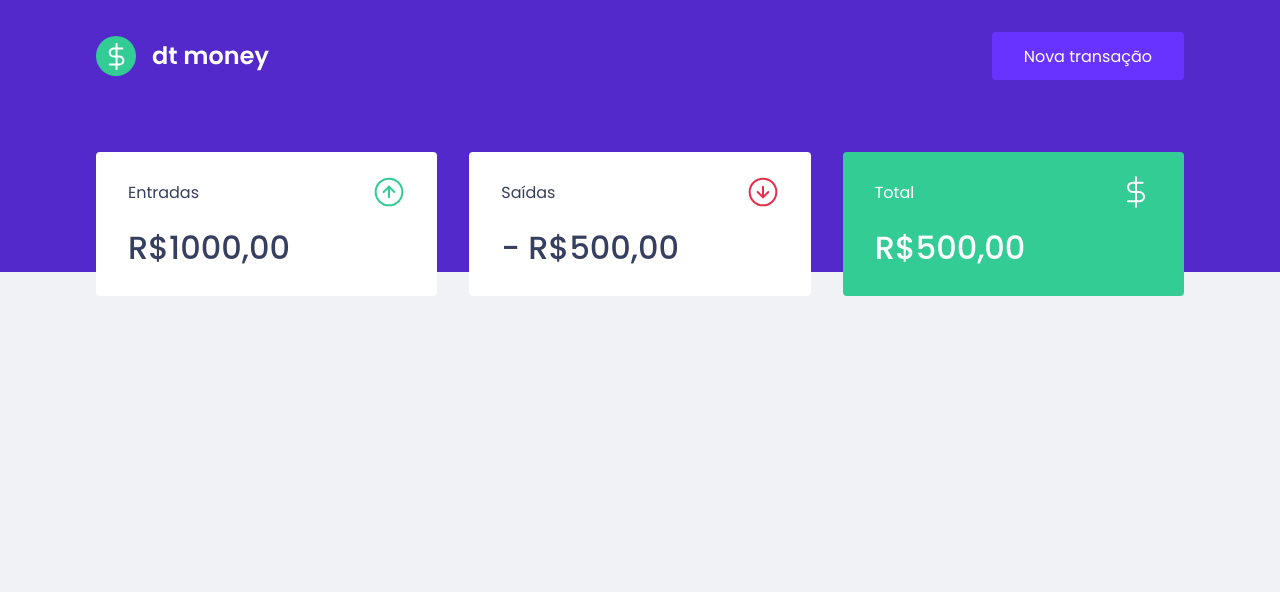
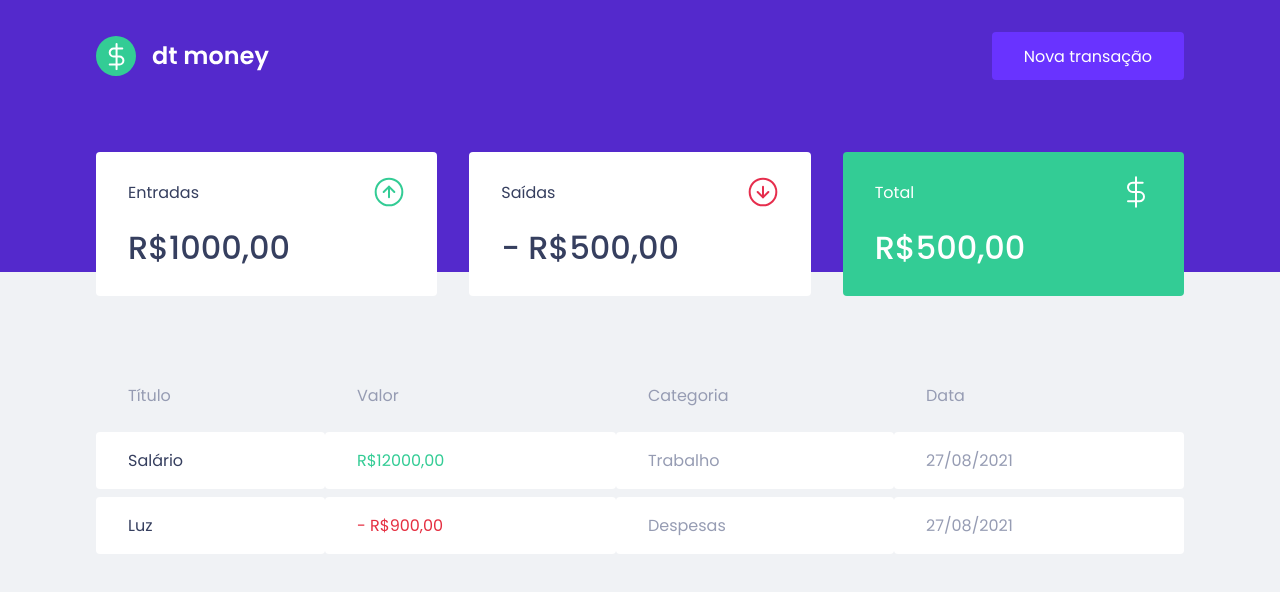
Before and after one commit to vlotoy/rs-ignite-dtmoney, a React (Create React App) app: page / in a window 1280 px wide. Shown: the top 592 px of the page. Built offline with nearby package versions, Linux system fonts and the light colour scheme.

Commit message:
Added TransacionTable component

```diff
--- a/src/components/Dashboard/index.tsx
+++ b/src/components/Dashboard/index.tsx
@@ -1,10 +1,12 @@
 import { Summary } from '../Summary';
+import { TransactionTable } from '../TransactionsTable';
 import { Container } from './styles';
 
 export function Dasboard() {
   return(
     <Container>
       <Summary />
+      <TransactionTable />
     </Container>
   )
 }
--- /dev/null
+++ b/src/components/TransactionsTable/index.tsx
@@ -0,0 +1,34 @@
+import { Container } from './styles';
+
+export function TransactionTable() {
+  return (
+    <Container>
+      <table>
+        <thead>
+          <tr>
+            <th>Título</th>
+            <th>Valor</th>
+            <th>Categoria</th>
+            <th>Data</th>
+          </tr>
+        </thead>
+
+        <tbody>
+          <tr>
+            <td>Salário</td>
+            <td className="deposit">R$12000,00</td>
+            <td>Trabalho</td>
+            <td>27/08/2021</td>
+          </tr>
+
+          <tr>
+            <td>Luz</td>
+            <td className="withdraw">- R$900,00</td>
+            <td>Despesas</td>
+            <td>27/08/2021</td>
+          </tr>
+        </tbody>
+      </table>
+    </Container>
+  )
+}
--- /dev/null
+++ b/src/components/TransactionsTable/styles.ts
@@ -0,0 +1,38 @@
+import styled from 'styled-components'
+
+export const Container = styled.div`
+  margin-top: 4rem;
+
+  table {
+    width: 100%;
+    border-spacing: 0 0.5rem;
+
+    th {
+      color: var(--text-body);
+      font-weight: 400;
+      padding: 1rem 2rem;
+      text-align: left;
+      line-height: 1.5rem;
+    }
+
+    td {
+      padding: 1rem 2rem;
+      border: 0;
+      background: var(--shape);
+      color: var(--text-body);
+      border-radius: 0.25rem;
+
+      &:first-child {
+        color: var(--text-title);
+      }
+
+      &.deposit {
+        color: var(--green);
+      }
+
+      &.withdraw {
+        color: var(--red);
+      }
+    }
+  }
+`
```
